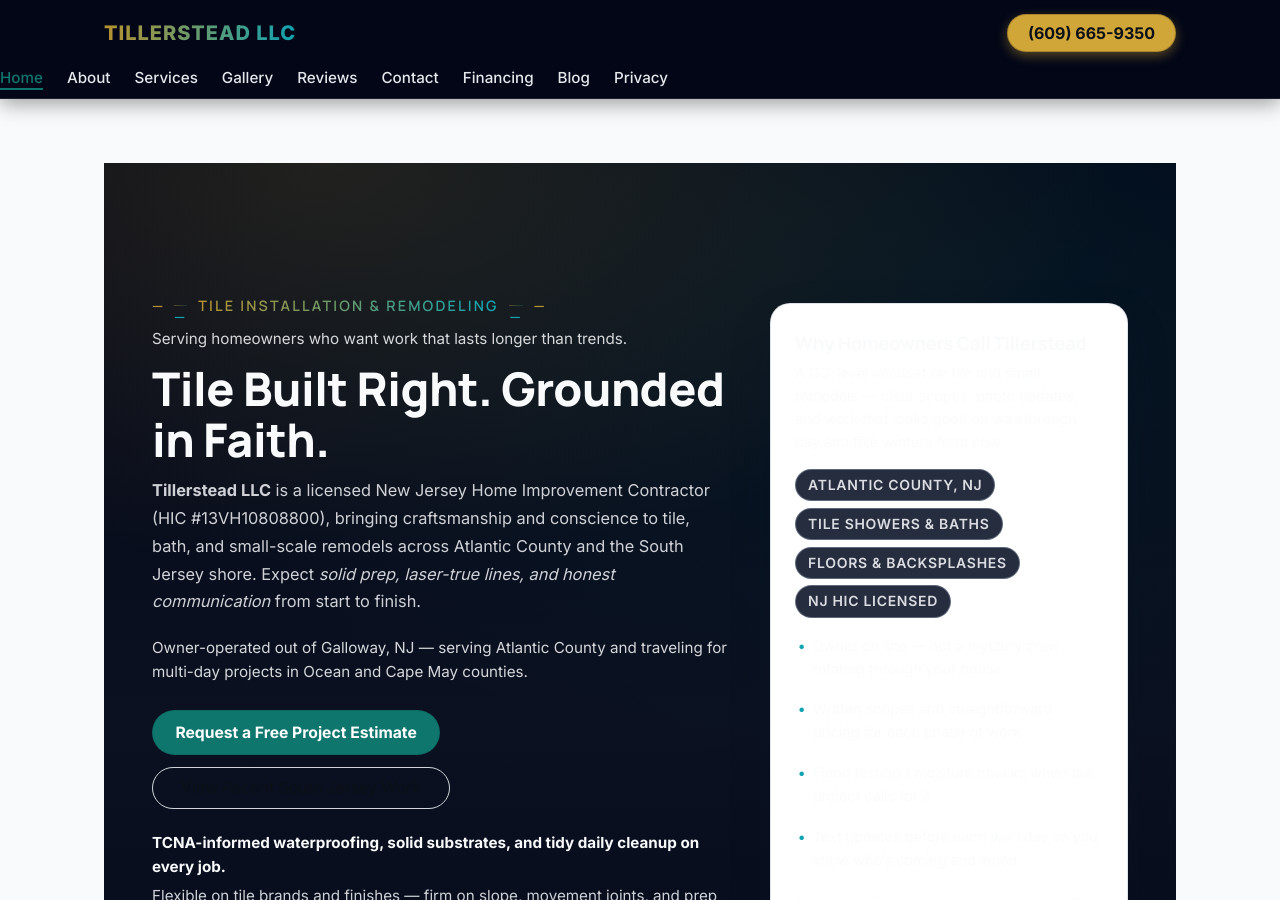
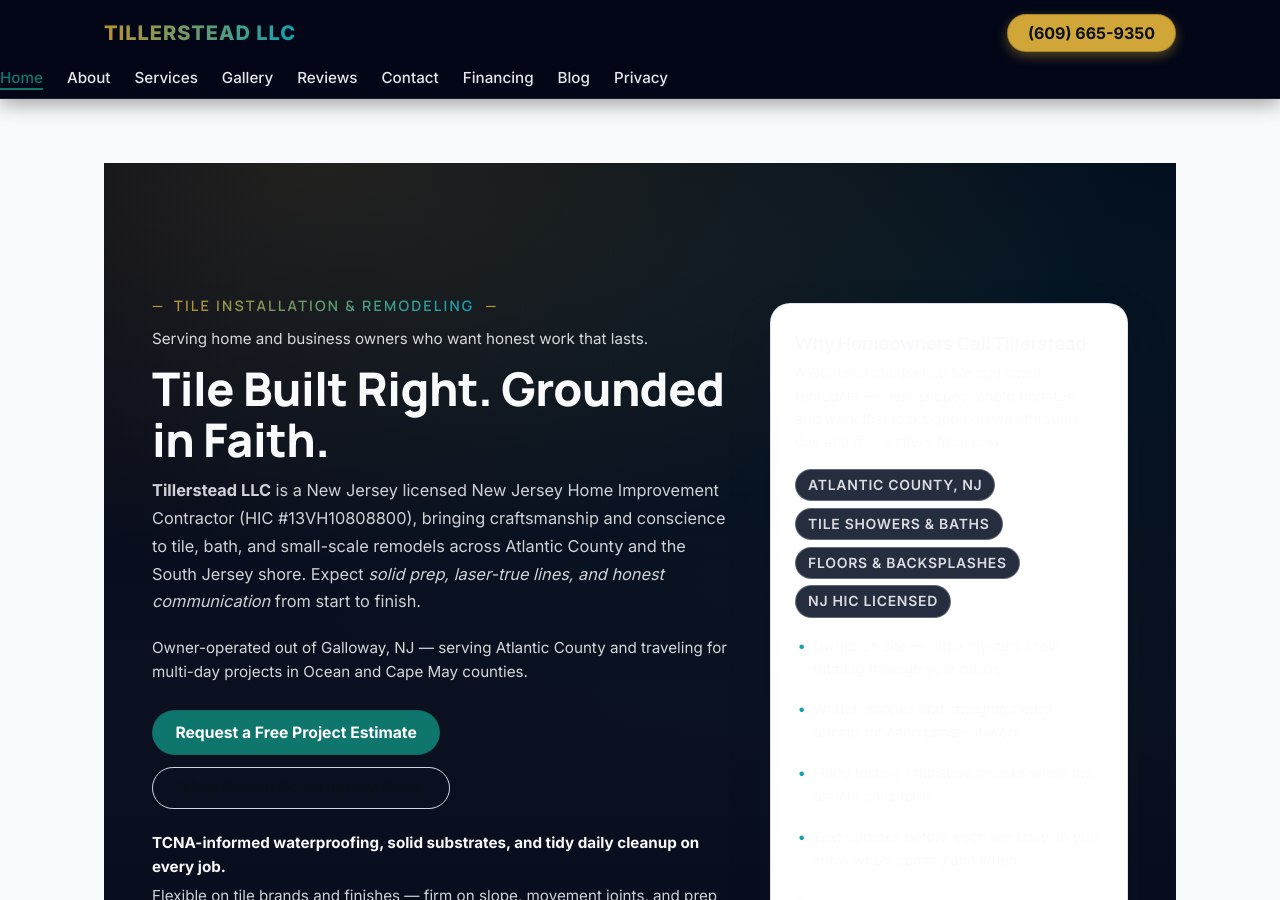
Before and after one commit to XTX33/Tillerstead-site, a Jekyll site: the page built from index.html, in a window 1280 px wide and 900 px high. Built offline with Jekyll 4.4.1, drawn with Linux system fonts in a browser that asks for light colours.

Commit message:
Update index.html

```diff
--- a/index.html
+++ b/index.html
@@ -87,19 +87,17 @@
     <div class="hero-main">
       <!-- Eyebrow -->
       <p class="hero-eyebrow">
-        <span class="hero-eyebrow-line" aria-hidden="true">—</span>
         <span class="hero-eyebrow-text">Tile Installation &amp; Remodeling</span>
-        <span class="hero-eyebrow-line" aria-hidden="true">—</span>
       </p>
 
       <p class="hero-note hero-note--trust text-light-subtle">
-        Serving homeowners who want work that lasts longer than trends.
+        Serving home and business owners who want honest work that lasts.
       </p>
 
       <h1 id="hero-heading">Tile Built Right. Grounded in Faith.</h1>
 
       <p class="lead" id="hero-summary">
-        <strong>Tillerstead LLC</strong> is a licensed New Jersey Home Improvement Contractor (HIC #{{ site.company.hic }}),
+        <strong>Tillerstead LLC</strong> is a New Jersey licensed New Jersey Home Improvement Contractor (HIC #{{ site.company.hic }}),
         bringing craftsmanship and conscience to tile, bath, and small-scale remodels across Atlantic County and the South Jersey shore.
         Expect <em>solid prep, laser-true lines, and honest communication</em> from start to finish.
       </p>
```
